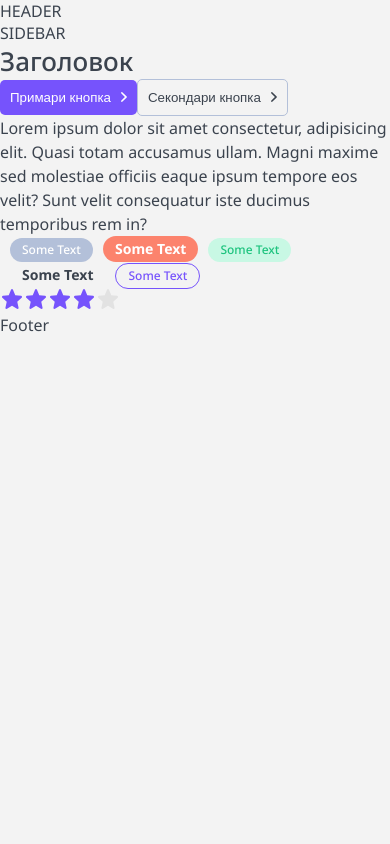
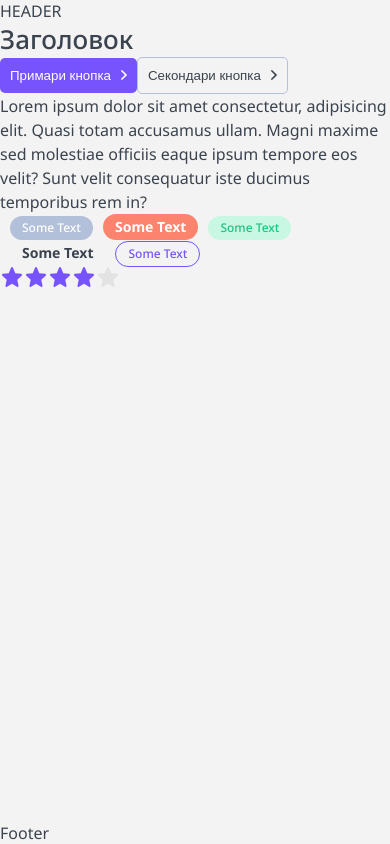
Before and after one commit to yatolstoy/next-js-course, a Next.js app: page / in a window 390 px wide. Built offline with nearby package versions, Linux system fonts and the light colour scheme.

Commit message:
add: css styles in main layout

```diff
--- a/layout/Layout.module.css
+++ b/layout/Layout.module.css
@@ -0,0 +1,46 @@
+.wrapper {
+	display: grid;
+	grid-template-columns: auto 320px minmax(320px, 1280px) auto;
+	grid-template-rows: auto 1fr auto;
+	grid-template-areas:
+		". header header ."
+		". sidebar main ."
+		"footer footer footer footer";
+
+	min-height: 100vh;
+}
+
+.header {
+	display: none;
+	grid-area: header;
+}
+
+.sidebar {
+	grid-area: sidebar;
+}
+
+.main {
+	grid-area: main;
+}
+
+.footer {
+	grid-area: footer;
+}
+
+@media (max-width: 760px) {
+	.wrapper {
+		grid-template-columns: minmax(320px, 1fr);
+		grid-template-areas:
+			"header"
+			"main"
+			"footer";
+	}
+
+	.header {
+		display: block;
+	}
+
+	.sidebar {
+		display: none;
+	}
+}
--- a/layout/Layout.tsx
+++ b/layout/Layout.tsx
@@ -8,15 +8,13 @@
 
 const Layout = ({children, ...props}: LayoutProps): JSX.Element => {
 	return (
-		<div {...props}>
-			<Header />
-			<div>
-				<Sidebar />
-				<main>
-					{ children }
-				</main>
-			</div>
-			<Footer />
+		<div className={styles.wrapper} {...props}>
+			<Header className={styles.header} />
+			<Sidebar className={styles.sidebar} />
+			<main className={styles.main}>
+				{ children }
+			</main>
+			<Footer className={styles.footer} />
 		</div>
 	)
 }
```
